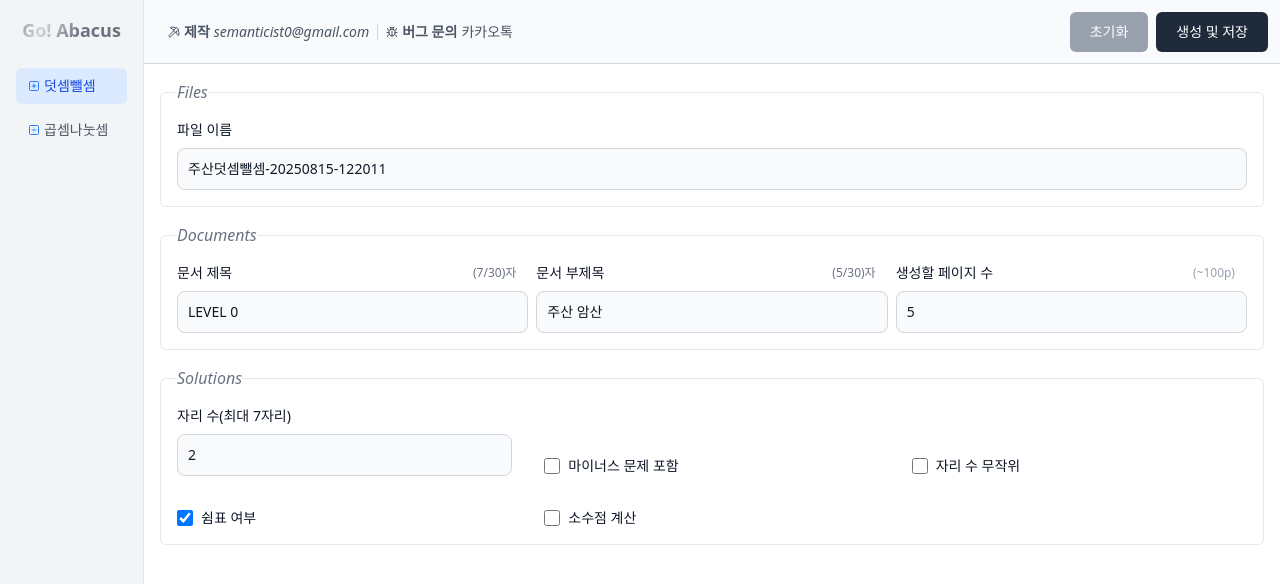
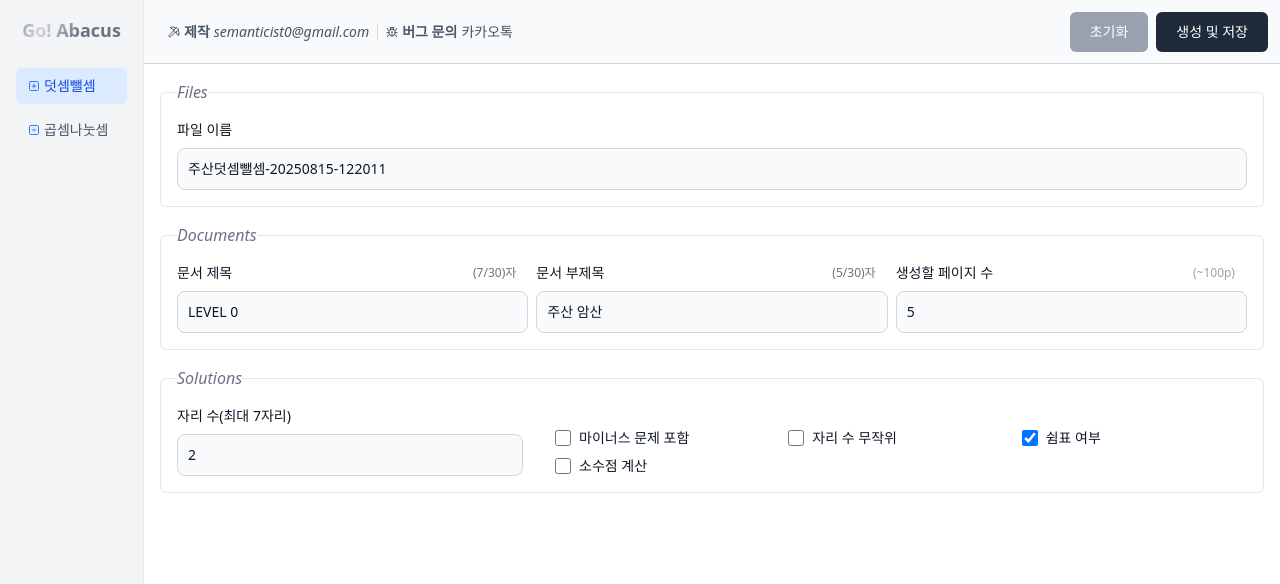
Before and after one commit to semanticist21/go-abacus, a React (Vite) app: page / in a window 1280 px wide. Shown: the top 584 px of the page. Built offline with nearby package versions, Linux system fonts and the light colour scheme.

Commit message:
style: improve solution options layout with flex and grid containers

```diff
--- a/src/pages/main/body.tsx
+++ b/src/pages/main/body.tsx
@@ -65,7 +65,7 @@ const MainBody = () => {
         />
       </fieldset>
 
-      <fieldset className="border w-full rounded-md p-4 grid grid-cols-3 justify-between items-end gap-8 text-nowrap flex-wrap border-gray-200">
+      <fieldset className="border w-full rounded-md p-4 flex justify-between items-end gap-8 text-nowrap flex-wrap border-gray-200">
         <legend className="text-gray-500 rounded-md italic">Solutions</legend>
 
         <MainOption
@@ -78,8 +78,8 @@ const MainBody = () => {
           value={options.digit}
           onChange={(e) => setOptions({digit: Number(e.target.value)})}
         />
+        <div className="grid grid-cols-3 gap-2 w-full flex-2">
           <MainCheckbox
-          containerClassName="flex-1"
             label="마이너스 문제 포함"
             checked={options.include_minus}
             onChange={(e) => setOptions({include_minus: e.target.checked})}
@@ -88,7 +88,6 @@ const MainBody = () => {
             }}
           />
           <MainCheckbox
-          containerClassName="flex-1"
             label="자리 수 무작위"
             checked={options.is_random_digit}
             onChange={(e) => setOptions({is_random_digit: e.target.checked})}
@@ -97,13 +96,11 @@ const MainBody = () => {
             }}
           />
           <MainCheckbox
-          containerClassName="flex-1"
             label="쉼표 여부"
             checked={options.include_comma}
             onChange={(e) => setOptions({include_comma: e.target.checked})}
           />
           <MainCheckbox
-          containerClassName="flex-1"
             label="소수점 계산"
             checked={options.is_decimal}
             onChange={(e) => setOptions({is_decimal: e.target.checked})}
@@ -112,6 +109,7 @@ const MainBody = () => {
                 '2자리 수 이상만 가능하며, 2자리는 소수점 1자리, 그 이상은 소수점 2자리로 표시됩니다.',
             }}
           />
+        </div>
       </fieldset>
     </main>
   );
```
Lines whose indentation alone changed are shown as unchanged.
